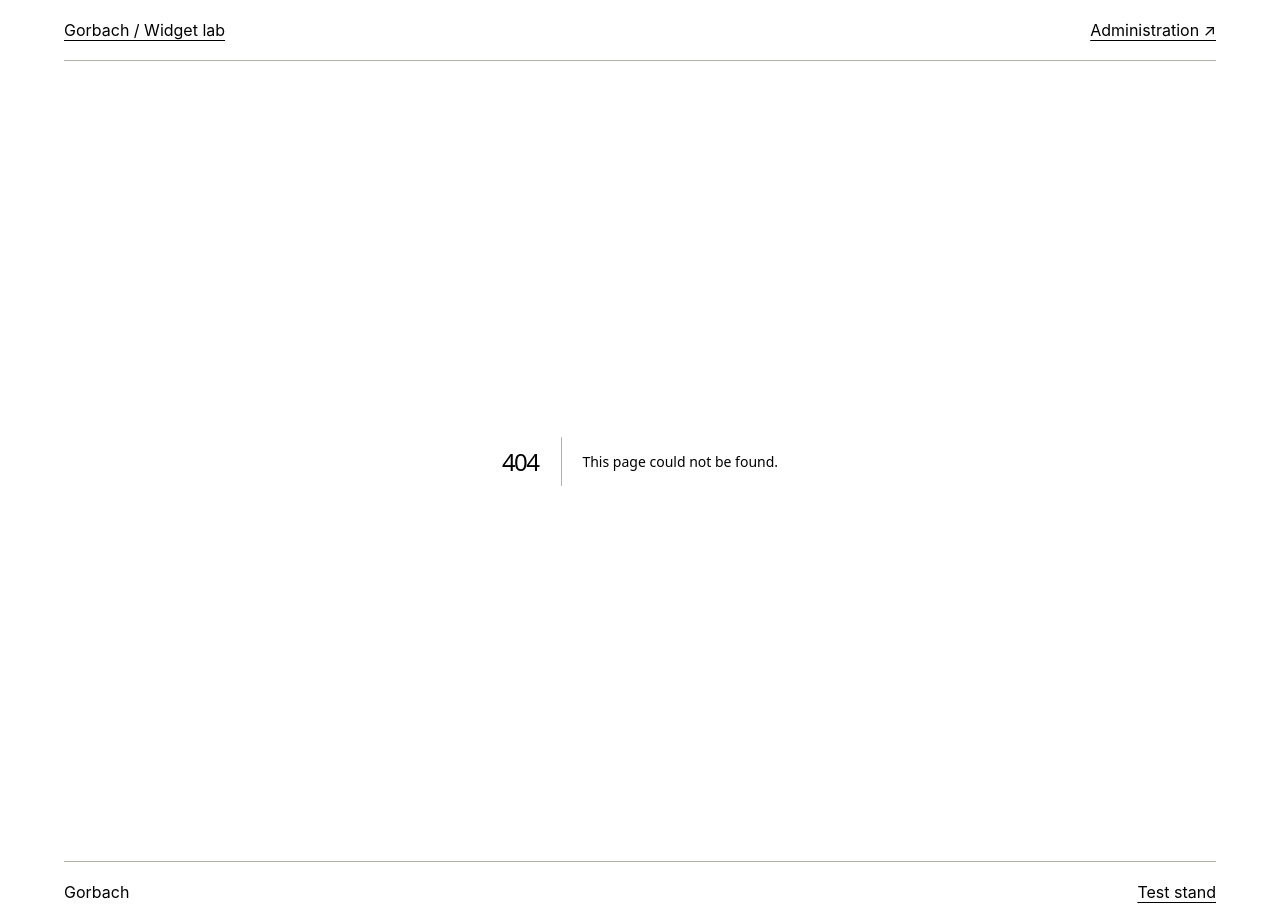
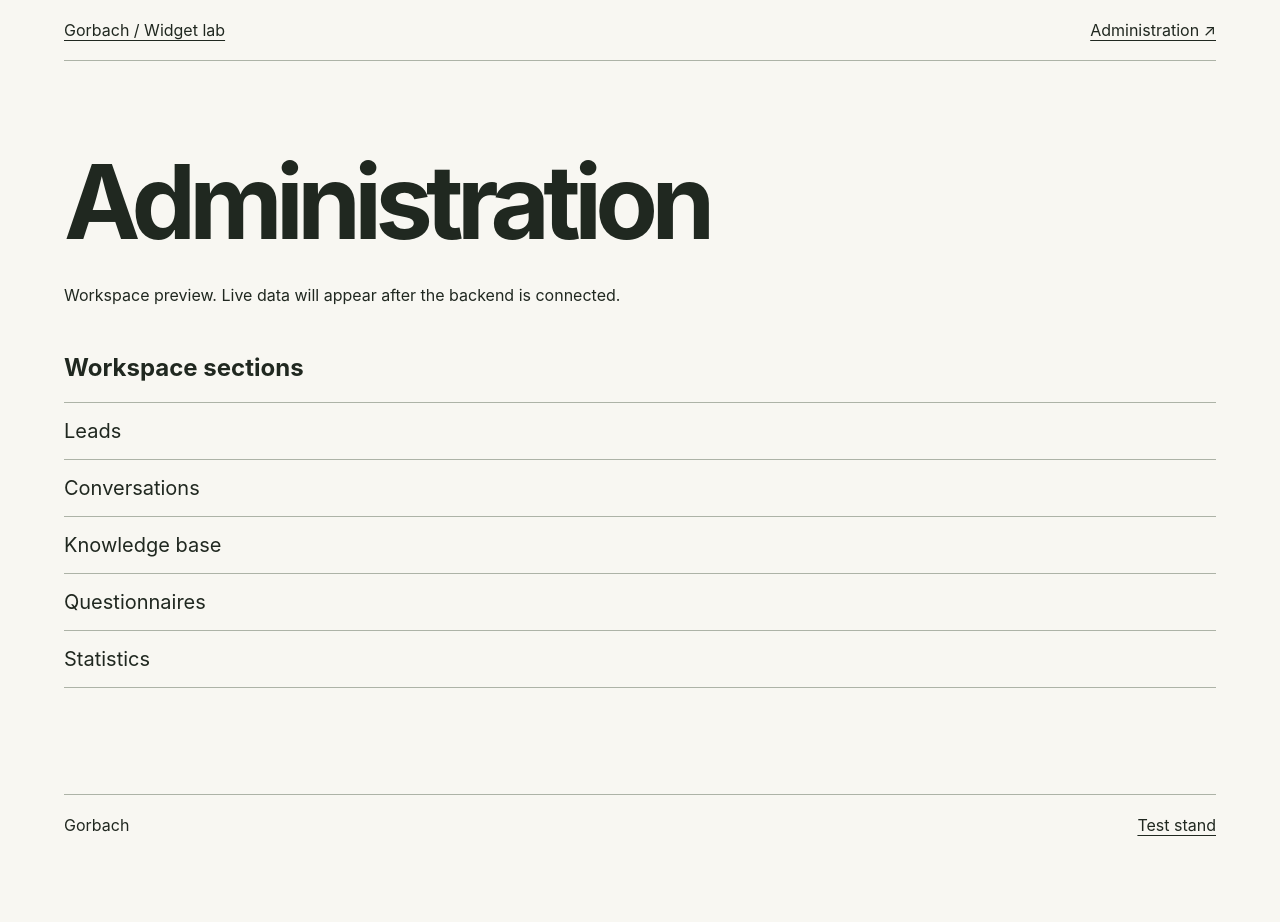
Before and after one commit to SaintSlavone/gorbach-stand-admin, a Next.js app: page /admin in a window 1280 px wide. Before the commit this address had no page. After the commit the page ends 855 px from the top, so only its background shows below. Built offline with nearby package versions, Linux system fonts and the light colour scheme.

Commit message:
add admin overview

```diff
--- /dev/null
+++ b/src/app/admin/Admin.scss
@@ -0,0 +1,6 @@
+@use "../../styles/colors" as *;
+.admin-page {
+	h2 { margin-top: 3rem; }
+	ul { padding: 0; list-style: none; border-top: 1px solid $line; }
+	li { padding: 1rem 0; border-bottom: 1px solid $line; font-size: 1.25rem; }
+}
--- /dev/null
+++ b/src/app/admin/page.tsx
@@ -0,0 +1,16 @@
+import type { Metadata } from "next";
+import "./Admin.scss";
+
+export const metadata: Metadata = { title: "Administration | Gorbach" };
+const sections = ["Leads", "Conversations", "Knowledge base", "Questionnaires", "Statistics"];
+
+export default function AdminPage() {
+	return (
+		<main className="admin-page">
+			<h1>Administration</h1>
+			<p>Workspace preview. Live data will appear after the backend is connected.</p>
+			<h2>Workspace sections</h2>
+			<ul>{sections.map((section) => <li key={section}>{section}</li>)}</ul>
+		</main>
+	);
+}
```
